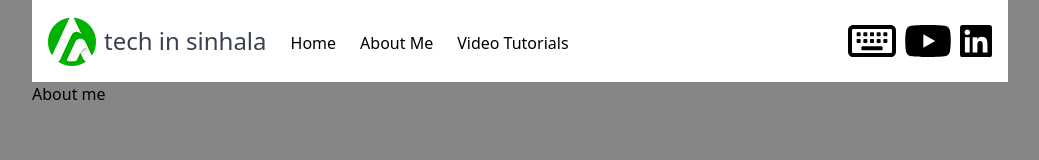
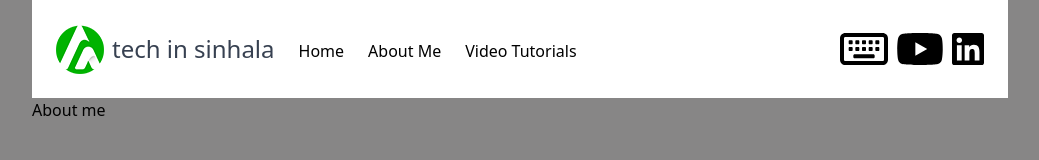
Before and after one commit to fiqriismail/techinsinhala, a Gatsby site: page /about in a window 1280 px wide. Shown: the whole page, without its empty margins (120-1159 px from the left). Built offline with nearby package versions, Linux system fonts and the light colour scheme; Gatsby itself is replaced by a stand-in of ours.

Commit message:
LAYOUT: Main menu adjusted padding

```diff
--- a/src/components/MainMenu.js
+++ b/src/components/MainMenu.js
@@ -9,7 +9,7 @@ import FABlog from "../images/blog.svg"
 const MainMenu = () => {
   return (
     <section id="mainNavigation" className="bg-white">
-      <nav className="relative container mx-auto p-4">
+      <nav className="relative container mx-auto p-6">
         <div className="flex justify-between ">
           <div className="flex items-center">
             <div className="">
```
